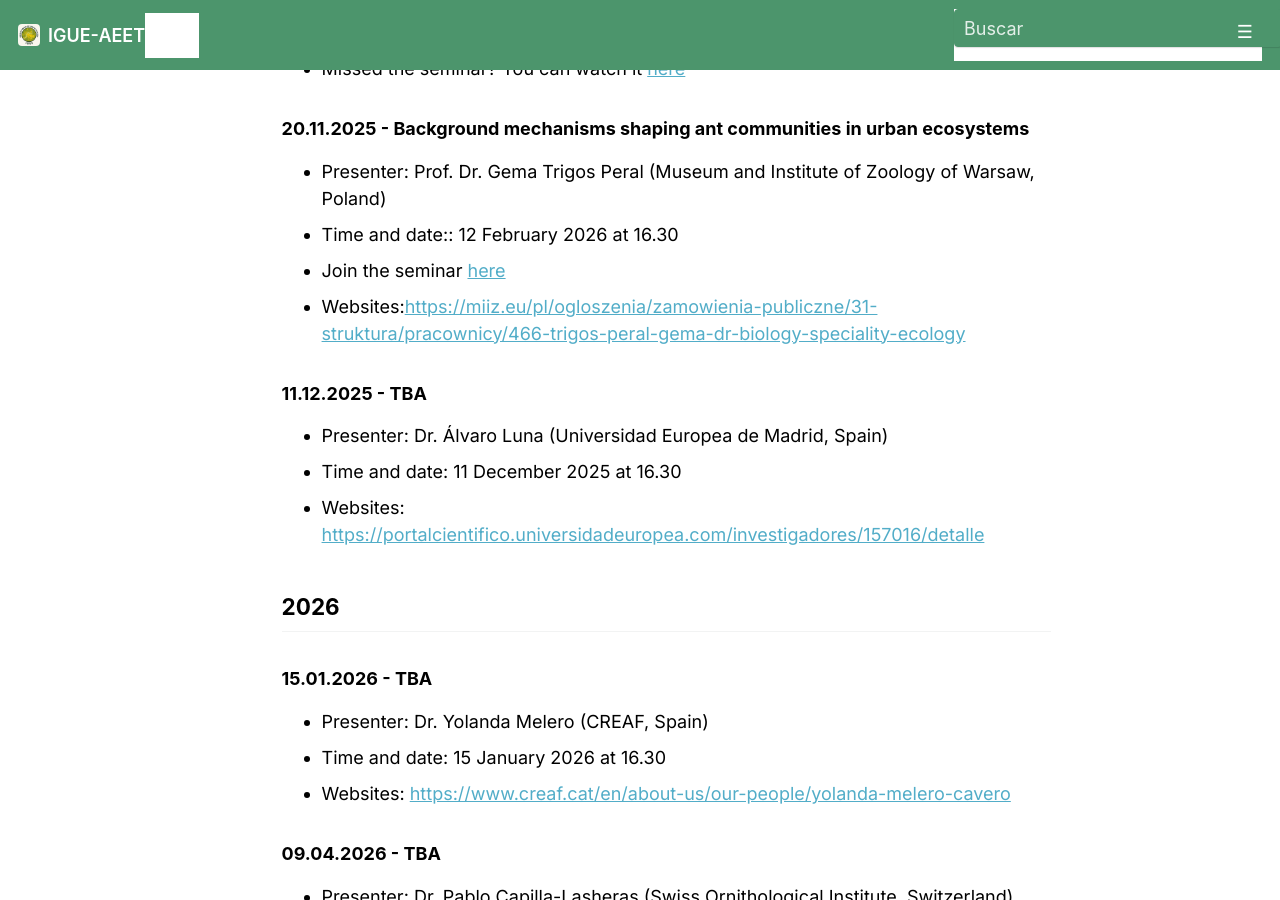
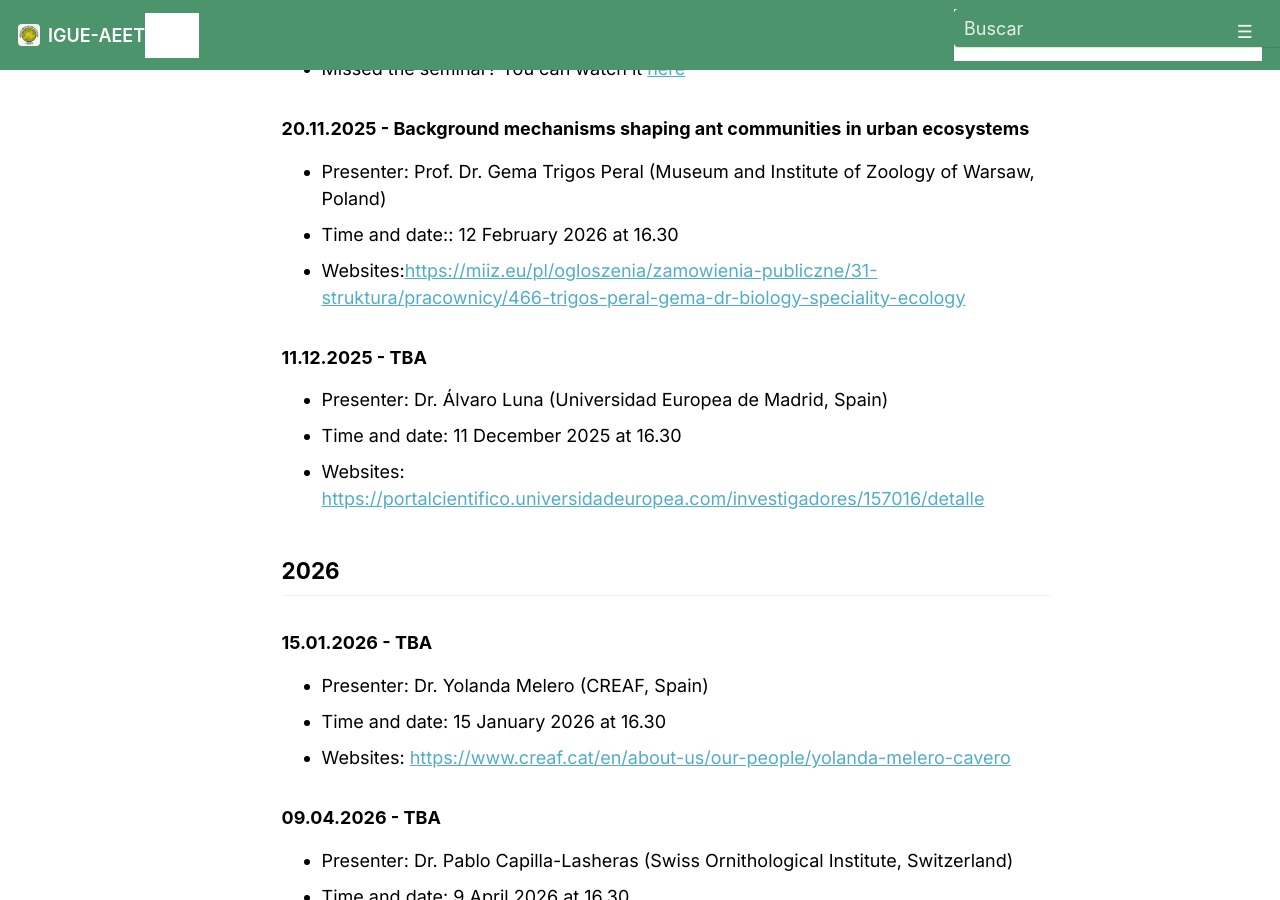
Before and after one commit to igue-aeet/igue-aeet.github.io, a Jekyll site: the page built from _pages/seminarios.md, in a window 1280 px wide and 900 px high, scrolled down 514 px. Built offline with Jekyll 4.4.1, drawn with Linux system fonts in a browser that asks for light colours; a script that is not in the unit is left out.

Commit message:
updates seminarios

```diff
--- a/_pages/seminarios.md
+++ b/_pages/seminarios.md
@@ -26,7 +26,6 @@ Seminars are listed below:
 
 - Presenter: Prof. Dr. Gema Trigos Peral (Museum and Institute of Zoology of Warsaw, Poland)
 - Time and date::  12 February 2026 at 16.30
-- Join the seminar [here](https://teams.microsoft.com/l/meetup-join/19%3ameeting_NjI0OWZkZGEtNmUyMy00MjZkLWIwOGEtZjVjZmEzYTYwMTk5%40thread.v2/0?context=%7b%22Tid%22%3a%22462a9c9c-2da6-4bfb-b318-0f83043fe49b%22%2c%22Oid%22%3a%225a788e3b-38e2-46ae-8a41-7a88d51b2203%22%7d)
 - Websites:<https://miiz.eu/pl/ogloszenia/zamowienia-publiczne/31-struktura/pracownicy/466-trigos-peral-gema-dr-biology-speciality-ecology>
 
 
```
